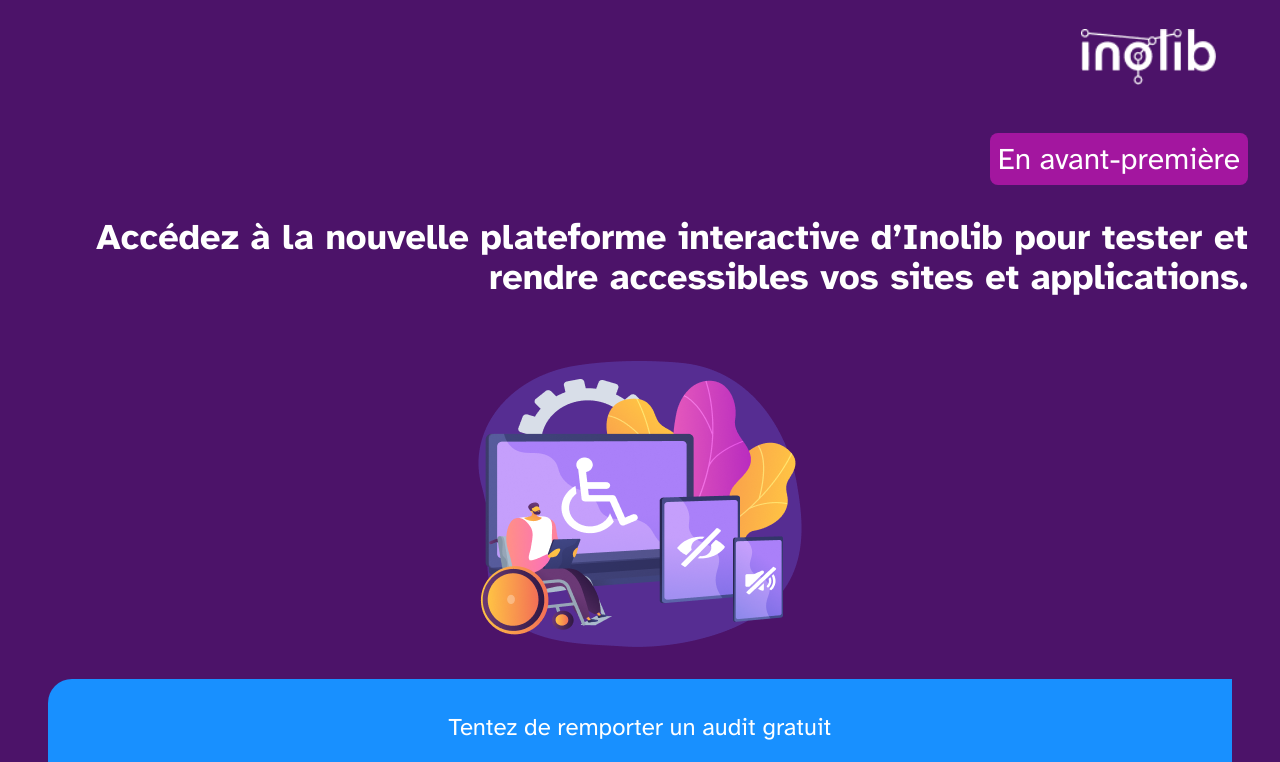
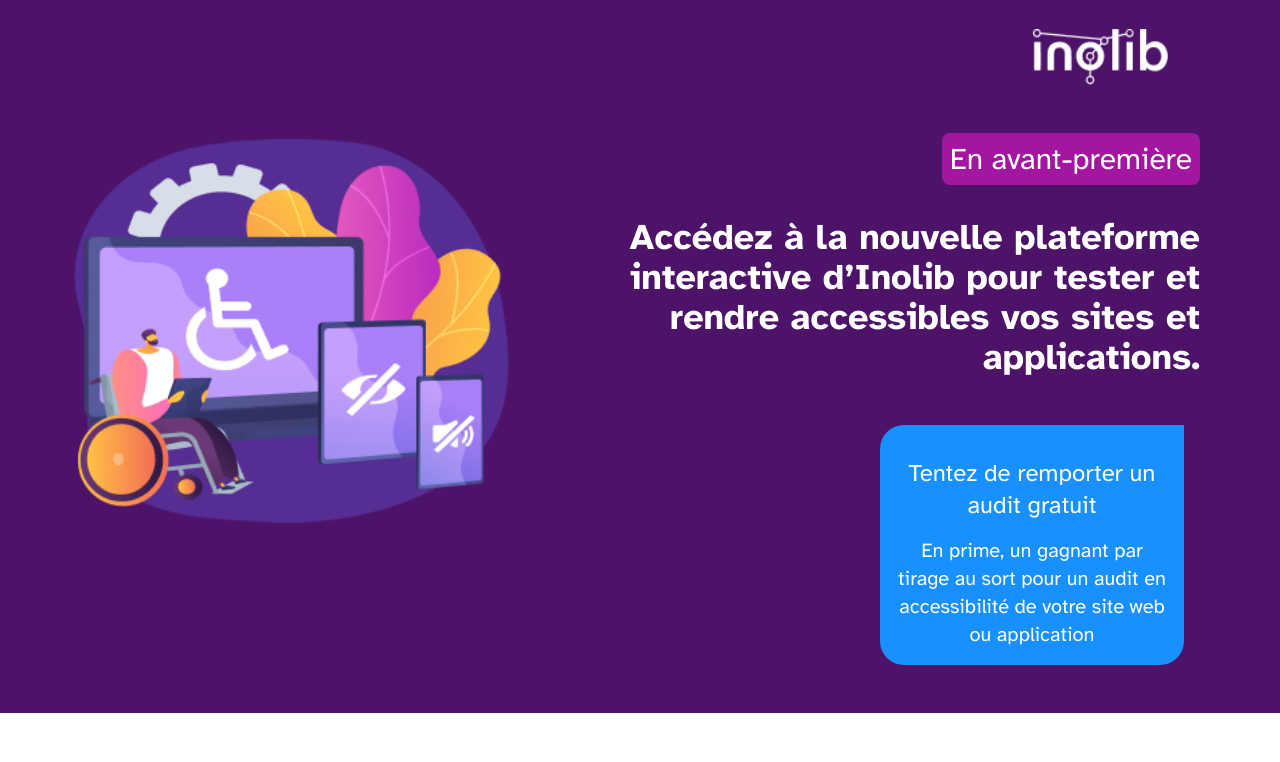
Before and after one commit to inolib/seeph2023, a React (Vite) app: page / in a window 1280 px wide. Shown: the part 2760-3522 px from the top of the page. Built offline with nearby package versions, Linux system fonts and the light colour scheme.

Commit message:
feat: EightgRegion logo

```diff
--- a/src/components/sections/EighthRegion.tsx
+++ b/src/components/sections/EighthRegion.tsx
@@ -27,7 +27,14 @@
         </p>
       </div>
 
-      <div className="flex flex-col">
+      <div className="flex md:items-center">
+        <img
+          className="hidden md:block md:h-96 md:mx-auto"
+          src="image_a11y.png"
+          alt=""
+        />
+
+        <div className="flex flex-col md:w-1/2 md:ml-auto md:mr-12">
           <img
             alt=""
             className="my-12 ml-auto h-14 md:pr-8"
@@ -46,15 +53,19 @@
             Accédez à la nouvelle plateforme interactive d’Inolib pour tester et
             rendre accessibles vos sites et applications.
           </Landmark.Heading>
+
+          <img alt="" className="mx-auto my-8 md:hidden" src="image_a11y.png" />
+
+          <div className="m-4 rounded-b-3xl rounded-tl-3xl bg-Blue p-4 text-center md:ml-auto lg:w-1/2">
+            <p className="my-4 text-2xl">
+              Tentez de remporter un audit gratuit
+            </p>
+            <p className="text-xl">
+              En prime, un gagnant par tirage au sort pour un audit en
+              accessibilité de votre site web ou application
+            </p>
           </div>
-      <img alt="" className="mx-auto my-8" src="image_a11y.png" />
-
-      <div className="m-4 rounded-b-3xl rounded-tl-3xl bg-Blue p-4 text-center">
-        <p className="my-4 text-2xl">Tentez de remporter un audit gratuit</p>
-        <p className="text-xl">
-          En prime, un gagnant par tirage au sort pour un audit en accessibilité
-          de votre site web ou application
-        </p>
+        </div>
       </div>
     </Landmark>
   );
```
Lines whose indentation alone changed are shown as unchanged.
